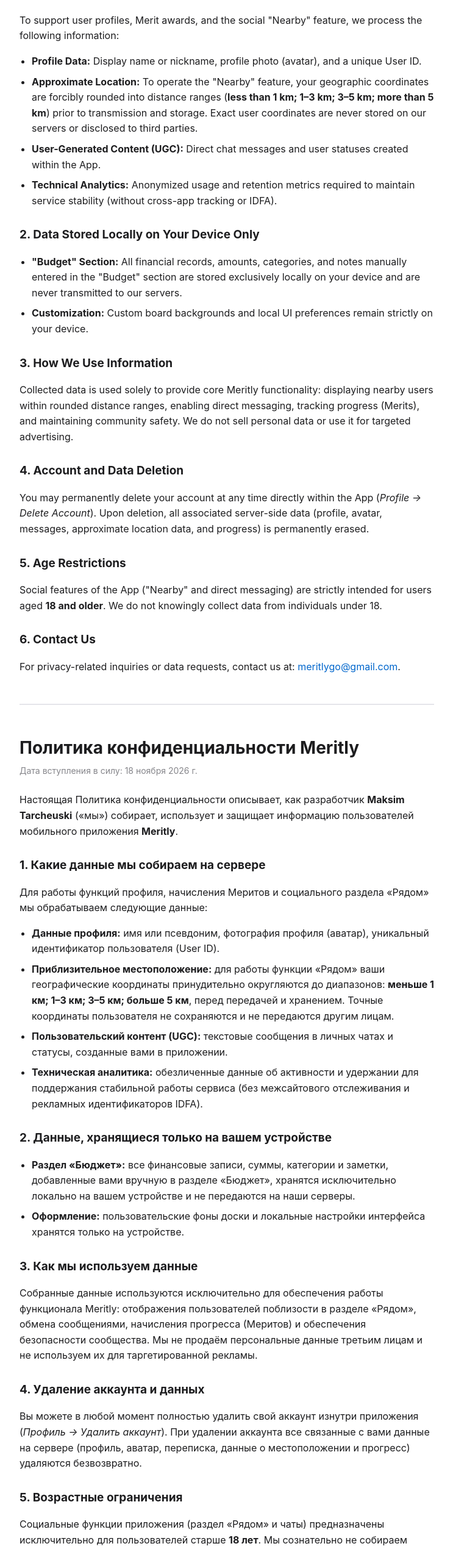
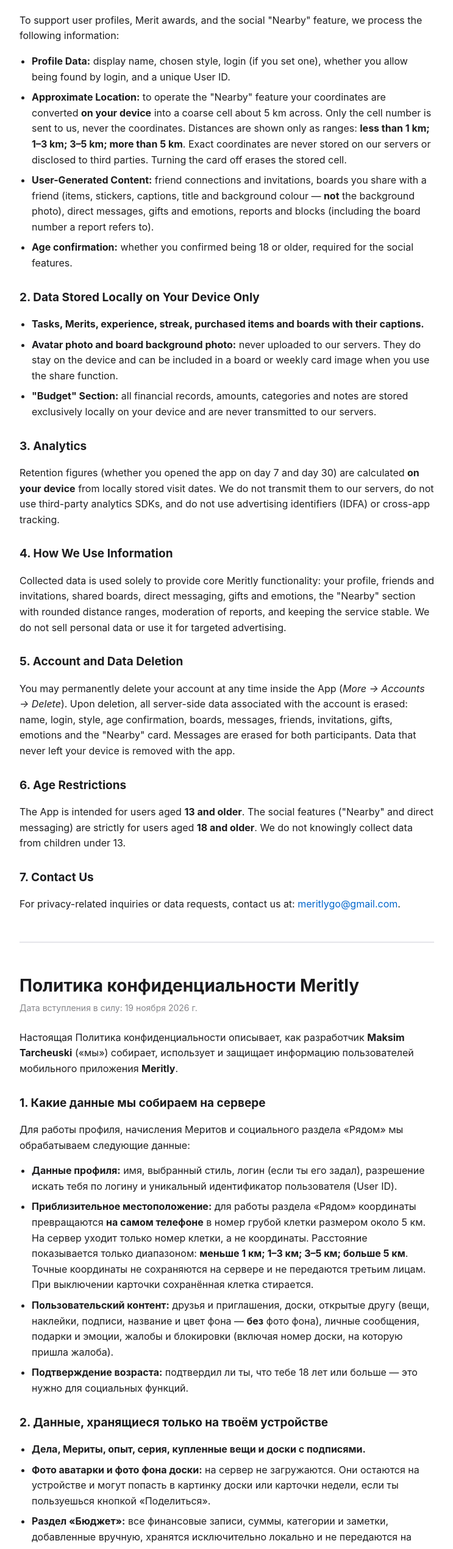
Before and after one commit to meritlygo/meritly, a plain HTML site: page privacy.html in a window 1280 px wide. Shown: the part 240-2780 px from the top of the page at 61% size, without its empty margins (268-1011 px from the left). Drawn offline with Linux system fonts and the light colour scheme.

Commit message:
privacy.html

```diff
--- a/privacy.html
+++ b/privacy.html
@@ -19,75 +19,84 @@
 <body>
   <!-- ENGLISH VERSION -->
   <h1>Privacy Policy — Meritly</h1>
-  <div class="date">Effective Date: November 18, 2026</div>
+  <div class="date">Effective Date: November 19, 2026</div>
 
   <p>This Privacy Policy describes how developer <strong>Maksim Tarcheuski</strong> ("we", "us", or "our") collects, uses, and protects user information in the <strong>Meritly</strong> mobile application.</p>
 
   <h2>1. Information We Collect on Our Servers</h2>
   <p>To support user profiles, Merit awards, and the social "Nearby" feature, we process the following information:</p>
   <ul>
-    <li><strong>Profile Data:</strong> Display name or nickname, profile photo (avatar), and a unique User ID.</li>
-    <li><strong>Approximate Location:</strong> To operate the "Nearby" feature, your geographic coordinates are forcibly rounded into distance ranges (<strong>less than 1 km; 1–3 km; 3–5 km; more than 5 km</strong>) prior to transmission and storage. Exact user coordinates are never stored on our servers or disclosed to third parties.</li>
-    <li><strong>User-Generated Content (UGC):</strong> Direct chat messages and user statuses created within the App.</li>
-    <li><strong>Technical Analytics:</strong> Anonymized usage and retention metrics required to maintain service stability (without cross-app tracking or IDFA).</li>
+    <li><strong>Profile Data:</strong> display name, chosen style, login (if you set one), whether you allow being found by login, and a unique User ID.</li>
+    <li><strong>Approximate Location:</strong> to operate the "Nearby" feature your coordinates are converted <strong>on your device</strong> into a coarse cell about 5 km across. Only the cell number is sent to us, never the coordinates. Distances are shown only as ranges: <strong>less than 1 km; 1–3 km; 3–5 km; more than 5 km</strong>. Exact coordinates are never stored on our servers or disclosed to third parties. Turning the card off erases the stored cell.</li>
+    <li><strong>User-Generated Content:</strong> friend connections and invitations, boards you share with a friend (items, stickers, captions, title and background colour — <strong>not</strong> the background photo), direct messages, gifts and emotions, reports and blocks (including the board number a report refers to).</li>
+    <li><strong>Age confirmation:</strong> whether you confirmed being 18 or older, required for the social features.</li>
   </ul>
 
   <h2>2. Data Stored Locally on Your Device Only</h2>
   <ul>
-    <li><strong>"Budget" Section:</strong> All financial records, amounts, categories, and notes manually entered in the "Budget" section are stored exclusively locally on your device and are never transmitted to our servers.</li>
-    <li><strong>Customization:</strong> Custom board backgrounds and local UI preferences remain strictly on your device.</li>
+    <li><strong>Tasks, Merits, experience, streak, purchased items and boards with their captions.</strong></li>
+    <li><strong>Avatar photo and board background photo:</strong> never uploaded to our servers. They do stay on the device and can be included in a board or weekly card image when you use the share function.</li>
+    <li><strong>"Budget" Section:</strong> all financial records, amounts, categories and notes are stored exclusively locally on your device and are never transmitted to our servers.</li>
   </ul>
 
-  <h2>3. How We Use Information</h2>
-  <p>Collected data is used solely to provide core Meritly functionality: displaying nearby users within rounded distance ranges, enabling direct messaging, tracking progress (Merits), and maintaining community safety. We do not sell personal data or use it for targeted advertising.</p>
+  <h2>3. Analytics</h2>
+  <p>Retention figures (whether you opened the app on day 7 and day 30) are calculated <strong>on your device</strong> from locally stored visit dates. We do not transmit them to our servers, do not use third-party analytics SDKs, and do not use advertising identifiers (IDFA) or cross-app tracking.</p>
 
-  <h2>4. Account and Data Deletion</h2>
-  <p>You may permanently delete your account at any time directly within the App (<em>Profile → Delete Account</em>). Upon deletion, all associated server-side data (profile, avatar, messages, approximate location data, and progress) is permanently erased.</p>
+  <h2>4. How We Use Information</h2>
+  <p>Collected data is used solely to provide core Meritly functionality: your profile, friends and invitations, shared boards, direct messaging, gifts and emotions, the "Nearby" section with rounded distance ranges, moderation of reports, and keeping the service stable. We do not sell personal data or use it for targeted advertising.</p>
 
-  <h2>5. Age Restrictions</h2>
-  <p>Social features of the App ("Nearby" and direct messaging) are strictly intended for users aged <strong>18 and older</strong>. We do not knowingly collect data from individuals under 18.</p>
+  <h2>5. Account and Data Deletion</h2>
+  <p>You may permanently delete your account at any time inside the App (<em>More → Accounts → Delete</em>). Upon deletion, all server-side data associated with the account is erased: name, login, style, age confirmation, boards, messages, friends, invitations, gifts, emotions and the "Nearby" card. Messages are erased for both participants. Data that never left your device is removed with the app.</p>
 
-  <h2>6. Contact Us</h2>
+  <h2>6. Age Restrictions</h2>
+  <p>The App is intended for users aged <strong>13 and older</strong>. The social features ("Nearby" and direct messaging) are strictly for users aged <strong>18 and older</strong>. We do not knowingly collect data from children under 13.</p>
+
+  <h2>7. Contact Us</h2>
   <p>For privacy-related inquiries or data requests, contact us at: <a href="mailto:meritlygo@gmail.com">meritlygo@gmail.com</a>.</p>
 
   <hr>
 
   <!-- RUSSIAN VERSION -->
   <h1>Политика конфиденциальности Meritly</h1>
-  <div class="date">Дата вступления в силу: 18 ноября 2026 г.</div>
+  <div class="date">Дата вступления в силу: 19 ноября 2026 г.</div>
 
   <p>Настоящая Политика конфиденциальности описывает, как разработчик <strong>Maksim Tarcheuski</strong> («мы») собирает, использует и защищает информацию пользователей мобильного приложения <strong>Meritly</strong>.</p>
 
   <h2>1. Какие данные мы собираем на сервере</h2>
-  <p>Для работы функций профиля, начисления Меритов и социального раздела «Рядом» мы обрабатываем следующие данные:</p>
+  <p>Для работы профиля, начисления Меритов и социального раздела «Рядом» мы обрабатываем следующие данные:</p>
   <ul>
-    <li><strong>Данные профиля:</strong> имя или псевдоним, фотография профиля (аватар), уникальный идентификатор пользователя (User ID).</li>
-    <li><strong>Приблизительное местоположение:</strong> для работы функции «Рядом» ваши географические координаты принудительно округляются до диапазонов: <strong>меньше 1 км; 1–3 км; 3–5 км; больше 5 км</strong>, перед передачей и хранением. Точные координаты пользователя не сохраняются и не передаются другим лицам.</li>
-    <li><strong>Пользовательский контент (UGC):</strong> текстовые сообщения в личных чатах и статусы, созданные вами в приложении.</li>
-    <li><strong>Техническая аналитика:</strong> обезличенные данные об активности и удержании для поддержания стабильной работы сервиса (без межсайтового отслеживания и рекламных идентификаторов IDFA).</li>
+    <li><strong>Данные профиля:</strong> имя, выбранный стиль, логин (если ты его задал), разрешение искать тебя по логину и уникальный идентификатор пользователя (User ID).</li>
+    <li><strong>Приблизительное местоположение:</strong> для работы раздела «Рядом» координаты превращаются <strong>на самом телефоне</strong> в номер грубой клетки размером около 5 км. На сервер уходит только номер клетки, а не координаты. Расстояние показывается только диапазоном: <strong>меньше 1 км; 1–3 км; 3–5 км; больше 5 км</strong>. Точные координаты не сохраняются на сервере и не передаются третьим лицам. При выключении карточки сохранённая клетка стирается.</li>
+    <li><strong>Пользовательский контент:</strong> друзья и приглашения, доски, открытые другу (вещи, наклейки, подписи, название и цвет фона — <strong>без</strong> фото фона), личные сообщения, подарки и эмоции, жалобы и блокировки (включая номер доски, на которую пришла жалоба).</li>
+    <li><strong>Подтверждение возраста:</strong> подтвердил ли ты, что тебе 18 лет или больше — это нужно для социальных функций.</li>
   </ul>
 
-  <h2>2. Данные, хранящиеся только на вашем устройстве</h2>
+  <h2>2. Данные, хранящиеся только на твоём устройстве</h2>
   <ul>
-    <li><strong>Раздел «Бюджет»:</strong> все финансовые записи, суммы, категории и заметки, добавленные вами вручную в разделе «Бюджет», хранятся исключительно локально на вашем устройстве и не передаются на наши серверы.</li>
-    <li><strong>Оформление:</strong> пользовательские фоны доски и локальные настройки интерфейса хранятся только на устройстве.</li>
+    <li><strong>Дела, Мериты, опыт, серия, купленные вещи и доски с подписями.</strong></li>
+    <li><strong>Фото аватарки и фото фона доски:</strong> на сервер не загружаются. Они остаются на устройстве и могут попасть в картинку доски или карточки недели, если ты пользуешься кнопкой «Поделиться».</li>
+    <li><strong>Раздел «Бюджет»:</strong> все финансовые записи, суммы, категории и заметки, добавленные вручную, хранятся исключительно локально и не передаются на сервер.</li>
   </ul>
 
-  <h2>3. Как мы используем данные</h2>
-  <p>Собранные данные используются исключительно для обеспечения работы функционала Meritly: отображения пользователей поблизости в разделе «Рядом», обмена сообщениями, начисления прогресса (Меритов) и обеспечения безопасности сообщества. Мы не продаём персональные данные третьим лицам и не используем их для таргетированной рекламы.</p>
+  <h2>3. Аналитика и удержание</h2>
+  <p>Показатели удержания (заходил ли ты на 7-й и 30-й день) считаются <strong>на устройстве</strong> по локально сохранённым датам входов. Мы не отправляем их на сервер, не используем сторонние SDK аналитики, рекламные идентификаторы (IDFA) и межсайтовое отслеживание.</p>
 
-  <h2>4. Удаление аккаунта и данных</h2>
-  <p>Вы можете в любой момент полностью удалить свой аккаунт изнутри приложения (<em>Профиль → Удалить аккаунт</em>). При удалении аккаунта все связанные с вами данные на сервере (профиль, аватар, переписка, данные о местоположении и прогресс) удаляются безвозвратно.</p>
+  <h2>4. Как мы используем данные</h2>
+  <p>Собранные данные используются исключительно для работы функций Meritly: профиля, друзей и приглашений, открытых досок, переписки, подарков и эмоций, раздела «Рядом» с расстояниями диапазонами, разбора жалоб и стабильной работы сервиса. Мы не продаём персональные данные третьим лицам и не используем их для таргетированной рекламы.</p>
 
-  <h2>5. Возрастные ограничения</h2>
-  <p>Социальные функции приложения (раздел «Рядом» и чаты) предназначены исключительно для пользователей старше <strong>18 лет</strong>. Мы сознательно не собираем данные лиц младше 18 лет.</p>
+  <h2>5. Удаление аккаунта и данных</h2>
+  <p>Ты можешь в любой момент полностью удалить аккаунт изнутри приложения (<em>«Ещё» → «Аккаунты» → «Удалить»</em>). При удалении стираются все связанные с аккаунтом данные на сервере: имя, логин, стиль, подтверждение 18+, доски, сообщения, друзья, приглашения, подарки, эмоции и карточка раздела «Рядом». Переписка удаляется у обоих собеседников. Данные, которые никогда не покидали телефон, удаляются вместе с приложением.</p>
 
-  <h2>6. Контакты</h2>
-  <p>По всем вопросам, связанным с конфиденциальностью и обработкой данных, пишите на: <a href="mailto:meritlygo@gmail.com">meritlygo@gmail.com</a>.</p>
+  <h2>6. Возрастные ограничения</h2>
+  <p>Приложение предназначено для пользователей от <strong>13 лет</strong>. Социальные функции (раздел «Рядом» и личные сообщения) — строго для пользователей <strong>18 лет и старше</strong>. Мы сознательно не собираем данные детей младше 13 лет.</p>
+
+  <h2>7. Контакты</h2>
+  <p>По всем вопросам, связанным с конфиденциальностью и обработкой данных, пиши на: <a href="mailto:meritlygo@gmail.com">meritlygo@gmail.com</a>.</p>
 
   <footer>
     <a href="index.html">← Support / Поддержка</a> ·
-    <a href="terms.html">Terms of Use (EULA) / Правила использования</a>
+    <a href="terms.html">Terms of Use / Условия использования</a> ·
+    <a href="rules.html">Community Rules / Правила поведения</a>
   </footer>
 </body>
 </html>
```
